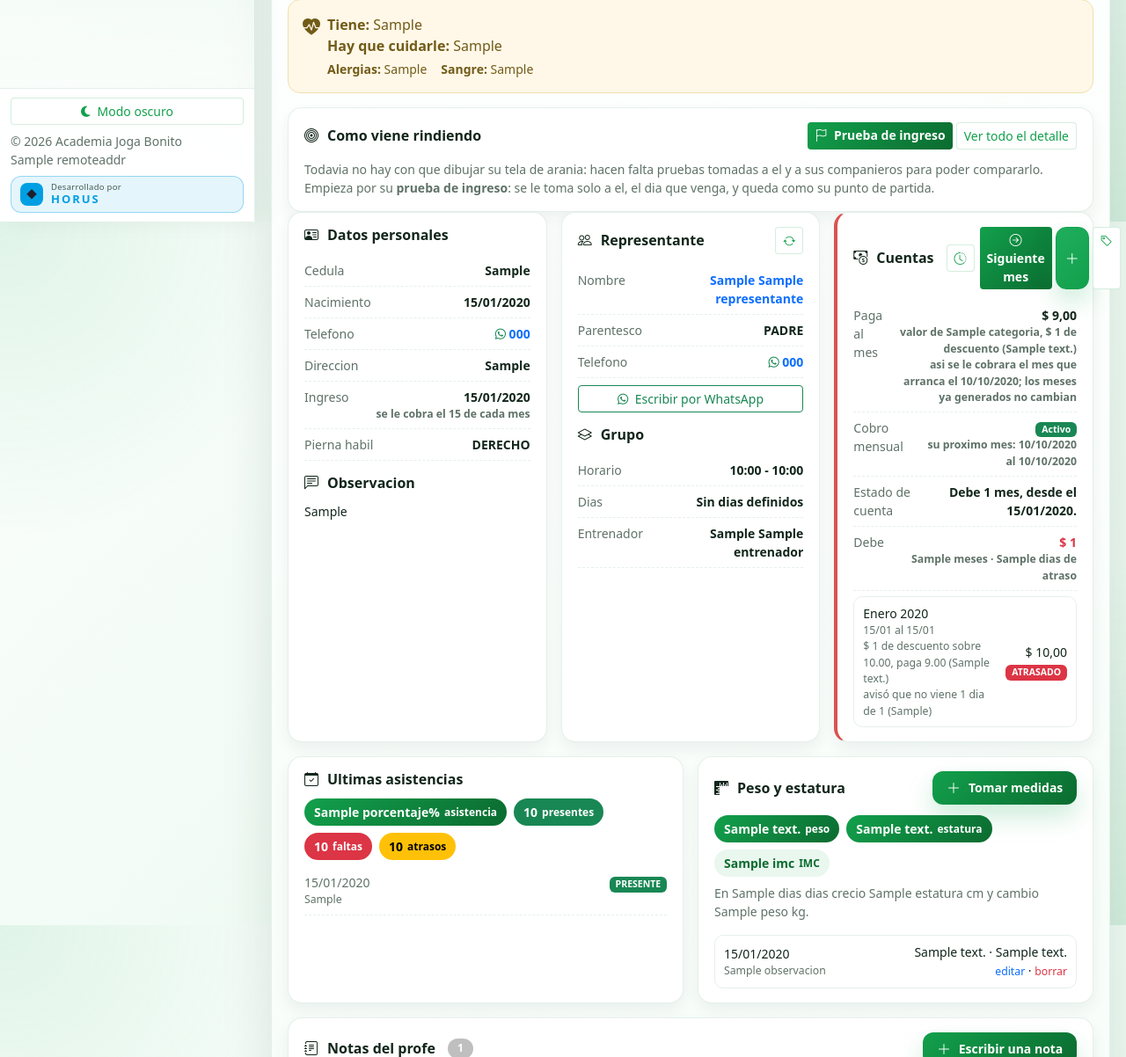
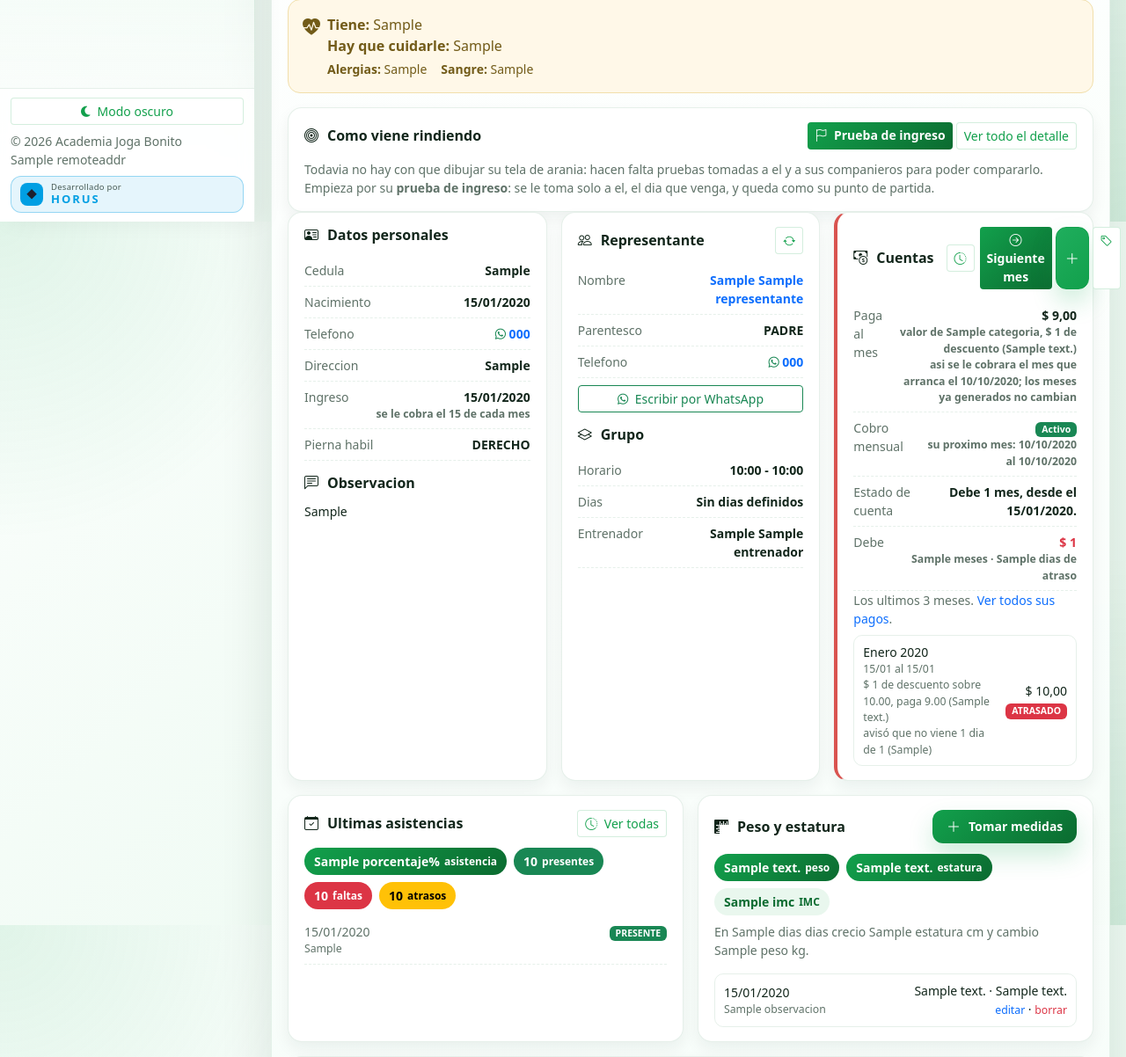
Before and after one commit to edisonedy/jogabonito, a Django app: template templates/adm_jugador/ficha.html in a window 1280 px wide. Shown: the part 548-1750 px from the top of the page at 88% size. Run offline with Django 5.2, Linux system fonts and the light colour scheme; tables that the repository leaves empty hold one stand-in row (values such as "Sample post"); the template is opened without the code that fills it: values that come from a table or form of the project are taken from there, most other values are stand-ins (such as "Sample title", 1, 10 or a date in 2020); grey boxes marked "Sample" are stand-in pictures; parts of the project's set-up code (start-up, migrations or seed data) failed here and were passed over; some libraries are stand-ins or nearby versions.

Commit message:
La ficha muestra los ultimos 3; lo largo va en el historial
La ficha es para mirar de reojo como esta el chico hoy. Si lleva anios, la
lista entera no sirve ahi: estorba.

- Cuentas: los ultimos 3 meses y un enlace a "Ver todos sus pagos".
- Ultimas asistencias: las 3 ultimas y un boton "Ver todas" a su historial.
- Los meses de la ficha se ordenan por el dia en que arranca el periodo, no
  por mes del calendario: es el mismo criterio del resto del sistema.

Co-Authored-By: Claude Opus 5 <noreply@anthropic.com>

```diff
--- a/templates/adm_jugador/ficha.html
+++ b/templates/adm_jugador/ficha.html
@@ -394,8 +394,14 @@
         {% endif %}
 
         {% if mensualidades %}
+          <div class="small text-muted mb-2">
+            Los ultimos 3 meses.
+            <a href="/sistema/adm_mensualidad?action=historial&amp;id={{ jugador.id }}">
+              Ver todos sus pagos</a>.
+          </div>
+
           <div class="lista-meses">
-            {% for m in mensualidades|slice:":6" %}
+            {% for m in mensualidades|slice:":3" %}
               <a class="mes-item" href="#"
                  data-modal-url="/sistema/adm_mensualidad?action={% if m.esta_pagada %}pagar{% else %}cobrar{% endif %}&amp;id={{ m.id }}">
                 <span>
@@ -435,7 +441,14 @@
     <!-- ------------------- asistencia y rendimiento ------------------- -->
     <div class="col-12 col-lg-6 columna-bloques">
       <section class="bloque bloque-crece">
-        <h6><i class="bi bi-calendar-check me-1"></i> Ultimas asistencias</h6>
+        <h6>
+          <i class="bi bi-calendar-check me-1"></i> Ultimas asistencias
+          <a href="/sistema/adm_asistencia?action=historial&amp;id={{ jugador.id }}"
+             class="btn btn-sm btn-outline-secondary ms-auto"
+             title="Todas sus clases, una por una">
+            <i class="bi bi-clock-history me-1"></i> Ver todas
+          </a>
+        </h6>
 
         <div class="resumen-asistencia mb-2">
           <span class="res-item res-total"><b>{{ resumen.porcentaje }}%</b> asistencia</span>
@@ -444,7 +457,7 @@
           <span class="res-item text-bg-warning"><b>{{ resumen.atrasos }}</b> atrasos</span>
         </div>
 
-        {% for a in asistencias|slice:":6" %}
+        {% for a in asistencias|slice:":3" %}
           <div class="ficha-dato">
             <span>
               {{ a.fecha|date:"d/m/Y" }}
```
Also changed, not shown: jogabonito/adm_jugador.py (+6 -3 lines).
